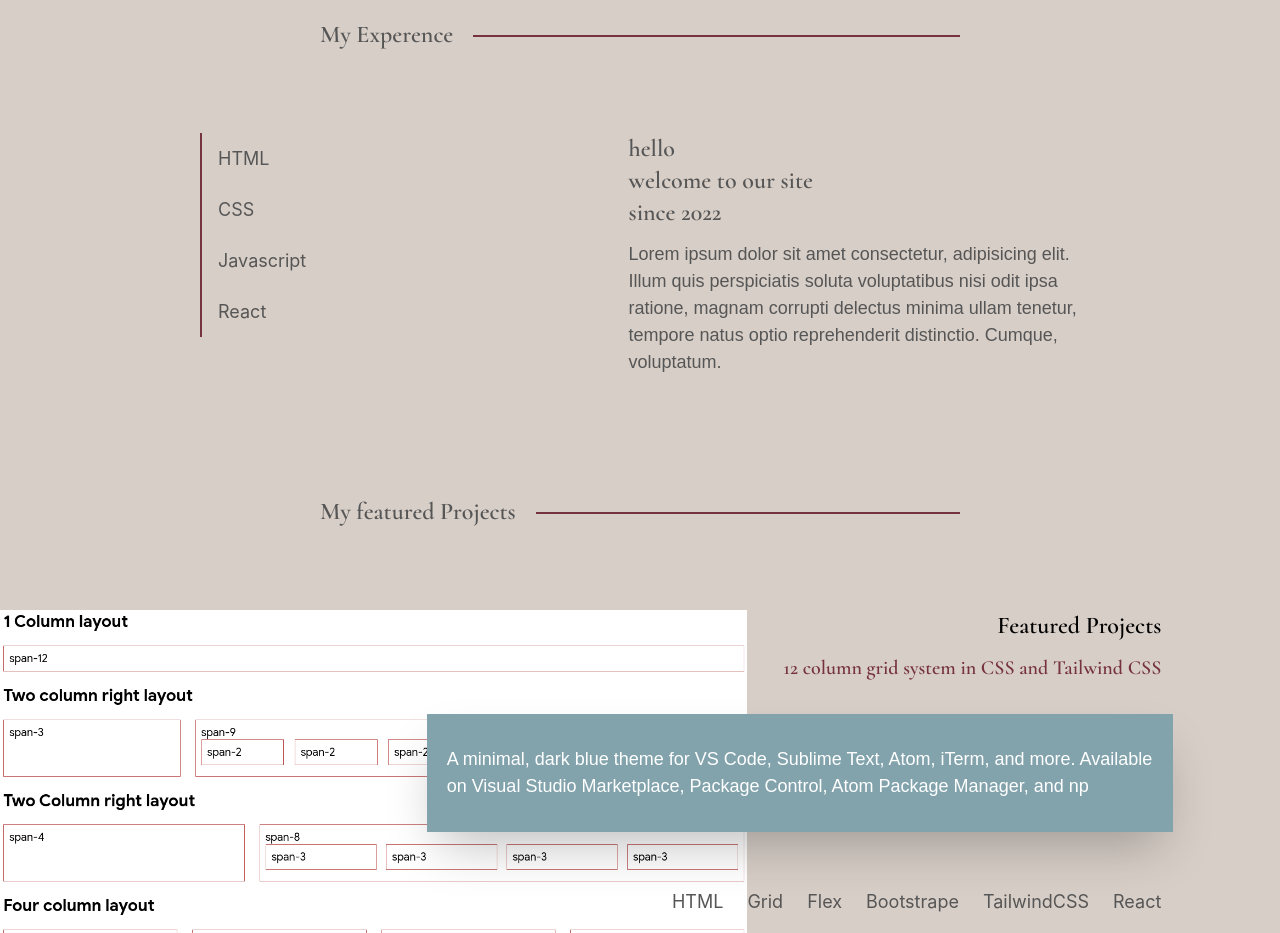
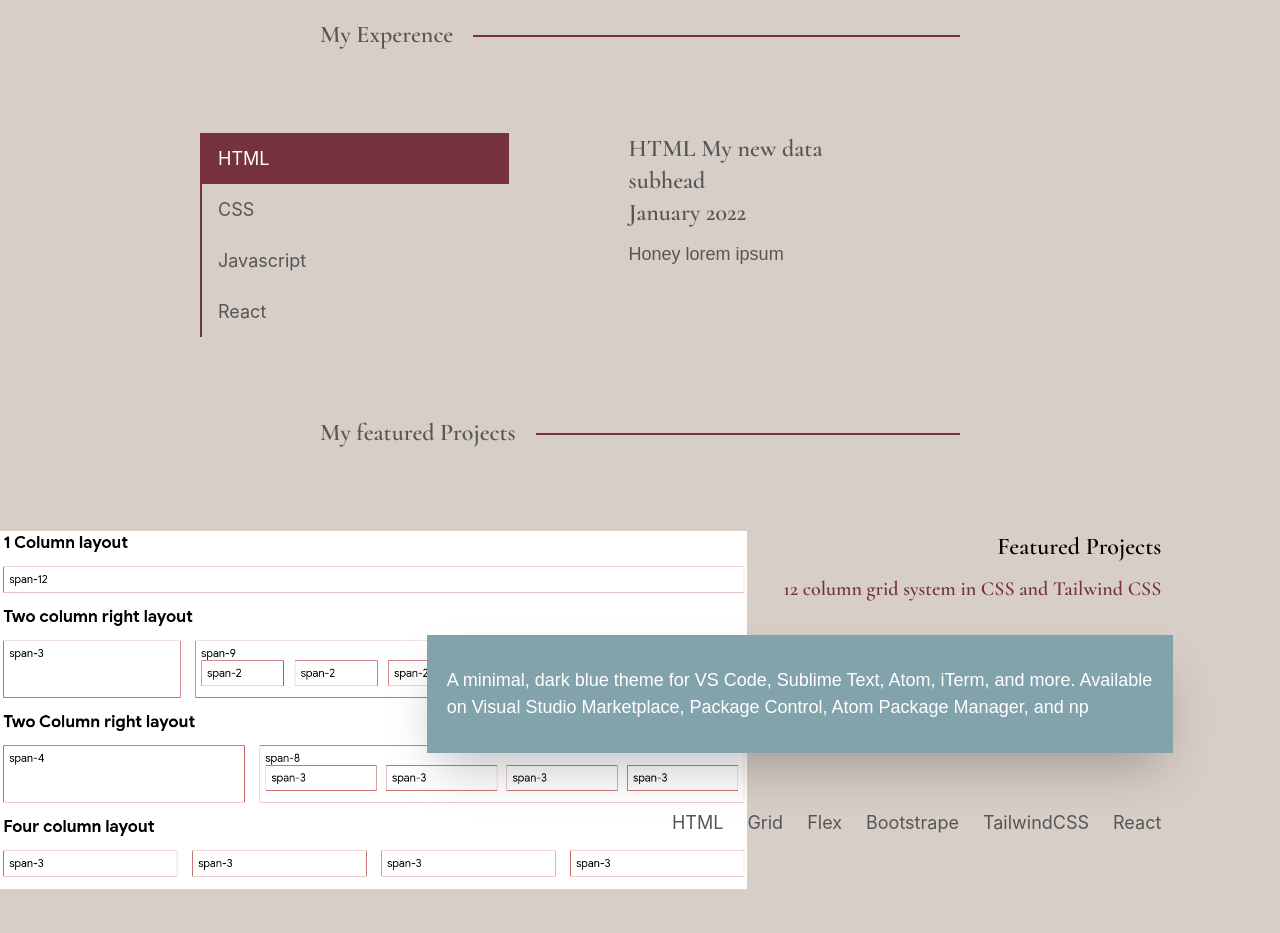
Before and after one commit to pr4t1ma/react-portfolio, a React (Create React App) app: page / in a window 1280 px wide. Shown: the part 1460-2393 px from the top of the page. Built offline with nearby package versions, Linux system fonts and the light colour scheme.

Commit message:
implement tab panels

```diff
--- a/src/Panels/Panels.jsx
+++ b/src/Panels/Panels.jsx
@@ -1,19 +1,14 @@
-export const Panels = () => {
+export const Panels = ({ text, heading, subHeading, date }) => {
   return (
     <div className="">
       <div className="panel text-left mb-10">
         <div className="panel-heading text-2xl pb-3 text-blackboard font-bold">
-          <h2>hello</h2>
-          <h3>welcome to our site </h3>
-          <h4>since 2022</h4>
+          <h2>{heading}</h2>
+          <h3>{subHeading} </h3>
+          <h4>{date}</h4>
         </div>
 
-        <p>
-          Lorem ipsum dolor sit amet consectetur, adipisicing elit. Illum quis
-          perspiciatis soluta voluptatibus nisi odit ipsa ratione, magnam
-          corrupti delectus minima ullam tenetur, tempore natus optio
-          reprehenderit distinctio. Cumque, voluptatum.
-        </p>
+        <p>{text}</p>
       </div>
     </div>
   );
--- a/src/Tabs/Tabs.jsx
+++ b/src/Tabs/Tabs.jsx
@@ -1,12 +1,25 @@
-export const Tabs = ({ items }) => {
+import { useState } from "react";
+
+export const Tabs = ({ items, onTabChange }) => {
+  const [active, setActive] = useState(0);
+
+  const onItemClick = (i) => {
+    console.log(i);
+    onTabChange(i);
+    setActive(i);
+  };
+
   return (
     <ul className=" border-l-2 border-oxblood border-solid ">
-      {items.map((item) => (
+      {items.map((item, i) => (
         <li
           key={item.label}
           className={`${
-            item.active ? "active" : ""
+            active === i ? "active" : ""
           } py-3 px-4 hover:bg-oxblood hover:text-white`}
+          onClick={() => {
+            onItemClick(i);
+          }}
         >
           {item.label}
         </li>
--- a/src/UseStateIncrDecr/IncreDecre.jsx
+++ /dev/null
@@ -1,64 +0,0 @@
-import React, { useState } from "react";
-export const IncreDecre = () => {
-  const [isformOpen, setFormOpen] = useState(false);
-  const [newItem, setNewItem] = useState("");
-  const [items, setItems] = useState([]);
-
-  const openForm = () => {
-    setFormOpen(true);
-  };
-  const closeForm = () => {
-    setFormOpen(false);
-  };
-
-  const addItem = () => {
-    if (!newItem) {
-      alert("enter new item");
-    }
-    const item = {
-      id: Math.floor(Math.random() * 1000),
-      value: newItem,
-    };
-
-    setItems((oldlist) => [...oldlist, item]);
-    setNewItem("");
-  };
-
-  const onDelete = (id) => {
-    const newArray = items.filter((item) => item.id !== id);
-    setItems(newArray);
-    console.log(id);
-  };
-
-  return (
-    <div>
-      <div className="to-do-list">
-        <h1>Todo List</h1>
-        <button onClick={openForm}>Add Item</button>
-
-        {isformOpen && (
-          <div className="">
-            <input
-              type="text"
-              placeholder="Add Itemes"
-              value={newItem}
-              onChange={(e) => setNewItem(e.target.value)}
-            />
-            <button onClick={addItem}>Add</button>
-            <button onClick={closeForm}>close</button>
-          </div>
-        )}
-        <div className="list">
-          <ul>
-            {items.map((item) => (
-              <li key={item.id}>
-                {item.value}
-                <button onClick={() => onDelete(item.id)}>X</button>
-              </li>
-            ))}
-          </ul>
-        </div>
-      </div>
-    </div>
-  );
-};
```
